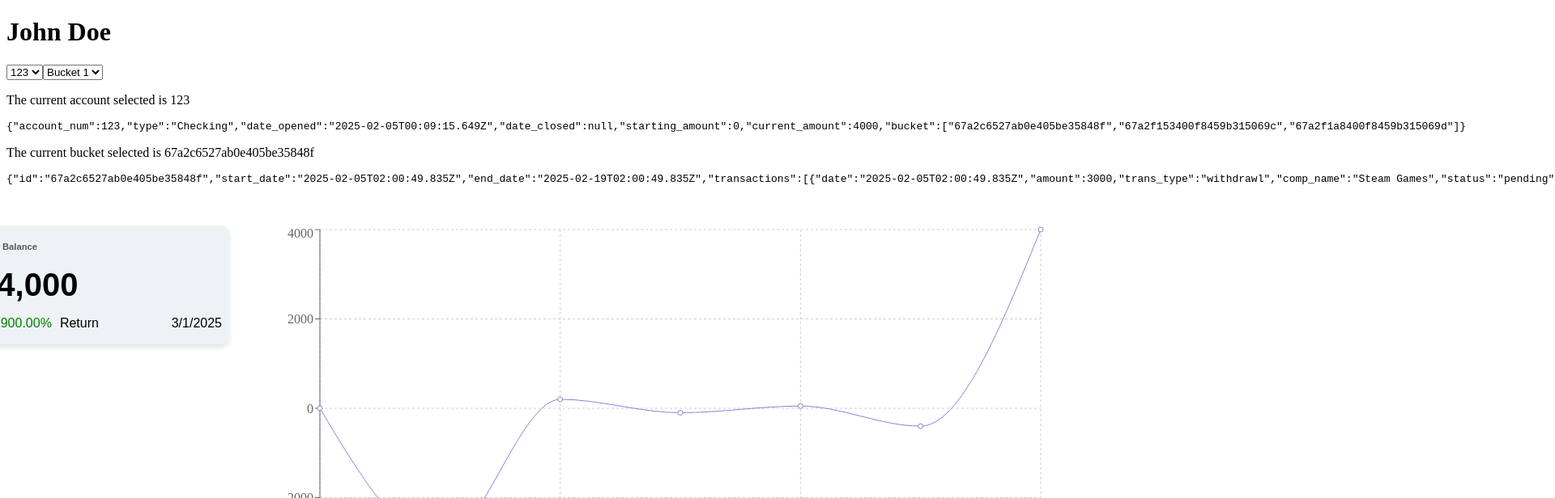
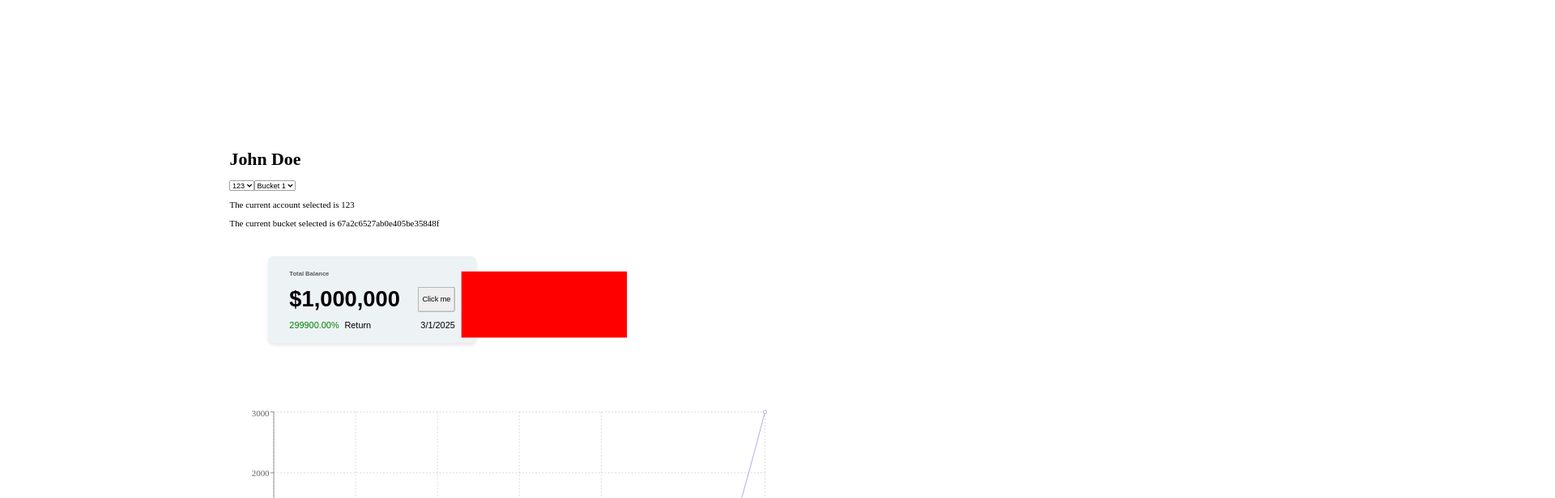
Before and after one commit to sstokesgmu/Budget-Me-App, a React (Vite) app: page / in a window 1280 px wide. Shown: the top 616 px of the page at 81% size, 1920 px wide, since content can reach past the window. Built offline with nearby package versions, Linux system fonts and the light colour scheme.

Commit message:
Moving some stuff around and adding to the structure

```diff
--- a/src/App.css
+++ b/src/App.css
@@ -1 +1 @@
-html,body,#root {height:100%;margin:unset;}
+html,body,#root {height:100%;margin:10px;}
--- a/src/App.jsx
+++ b/src/App.jsx
@@ -4,7 +4,6 @@ import User from './pages/User';
 import Dashboard from './pages/Dashboard';
 import Budget from './pages/Budget';
 import NavBar from './components/Common/NavBar';
-
 export default function App() {
 return (
     <>
--- a/src/components/Debrief.jsx
+++ b/src/components/Debrief.jsx
@@ -10,14 +10,18 @@ import {PERCENTAGE_CHANGE_INTERFACE, FORMATTER} from '../utilities/Math'
 //props percentage change, current amount, change amount
 export default function Debrief({percentage,totalAmount,currentAmount}){
 
+    totalAmount = 1000000
     //fsor each character return a span insert '$' at the start of the string
     let digitContainer = (FORMATTER.format( totalAmount?? 0)).split('');
 
     return <section className={classes.card} >
                         <div> {/*Debrief-show account information */}
                             <h5>Total Balance</h5>
-                            <section className={classes.amount_heading} >
-                                {digitContainer.map((char,index) => <span key={index}>{char}</span>)}
+                            <section style={{display:'flex', gap:'10px', justifyContent:'space-between'}}>
+                                <span className={classes.amount_heading} >
+                                    {digitContainer.map((char,index) => <span key={index}>{char}</span>)}
+                                </span>
+                                <button>Click me</button>
                             </section>
                             <div className={classes.footer}>
                                 <p>
--- a/src/index.css
+++ b/src/index.css
@@ -1,3 +1,11 @@
+
+html,body,#root {
+  height:100%;
+  width:100%;
+  margin:30px;
+  transform: scale(0.88);
+}
+
 /* :root {
   font-family: Inter, system-ui, Avenir, Helvetica, Arial, sans-serif;
   line-height: 1.5;
--- a/src/pages/Dashboard.jsx
+++ b/src/pages/Dashboard.jsx
@@ -56,26 +56,25 @@ export default function Dashboard(){
                 {account.bucket && account.bucket.map((element,index) => <option key={element} value={element}>{`Bucket ${index + 1}`}</option>)}
             </select>
             <p>The current account selected is {account.account_num}</p>
-            <pre>{JSON.stringify(account)}</pre>
+            {/* <pre>{JSON.stringify(account)}</pre> */}
             <p>{account.bucket.length > 0 ? `The current bucket selected is ${bucket.id}`: `The account has no bucket`}</p>
-            <pre>{account.bucket && JSON.stringify(bucket)}</pre>
+            {/* <pre>{account.bucket && JSON.stringify(bucket)}</pre> */}
             {/* <h1>Side Bar</h1> The navigation bar can be the sidebar */}
              {/* <h1>Side Bar</h1> The navigation bar can be the sidebar */}
-            <section style={{display: 'flex', justifyContent: 'center', width: '100%',  marginTop: '50px'}}>
-                <div style={{display: 'flex', justifyContent: 'center', gap: '10px', width: '80%'}}>
+            <section style={{display: 'flex', justifyContent: 'center', width: '100%',  marginTop: '50px', flexDirection:'column'}}>
+                <div style={{position:'relative', left: '70px'}}>
+                    <Debrief
+                    percentage=
+                    {percentageChange(account.starting_amount, account.current_amount)}
+                    totalAmount={account.current_amount}/>
+
+                    <div style={{width:'300px', height:'120px', backgroundColor:'red', position:'relative', bottom:130, left:350}}></div>
+                </div>
+                <div style={{display: 'flex', marginTop: '0px'}}>
                     {/* Left component (Debrief) takes up 30% */}
                     {/* percentage,totalAmount,currentAmount */}
-                    <div style={{flex: '0 0 20%', marginRight: '20px'}}>
-                        <Debrief
-                        percentage=
-                        {percentageChange(account.starting_amount, account.current_amount)}
-                        totalAmount={account.current_amount}/>
-                    </div>
-
+                     <LineChart_Budget bucket={bucket} account={account}/>
                     {/* Right component (BarGraph_Budget) takes up 70% */}
-                    <div style={{flex: '0 0 80%',  height:'500px', marginLeft: '20px'}}>
-                        <LineChart_Budget bucket={bucket} account={account}/>
-                    </div>
                 </div>
             </section>
             <section>
--- a/src/utilities/seed.js
+++ b/src/utilities/seed.js
@@ -15,7 +15,7 @@ export const ACCOUNTS_SEED = [
       "date_opened": "2025-02-05T00:09:15.649Z",
       "date_closed": null,
       "starting_amount": 0,
-      "current_amount": 4000,
+      "current_amount": 3000,
       "bucket": [
         "67a2c6527ab0e405be35848f",
         "67a2f153400f8459b315069c",
@@ -60,7 +60,7 @@ export const TRANSACTION_SEED = [
       "transactions": [
         {
           "date": "2025-02-05T02:00:49.835Z",
-          "amount": 3000,
+          "amount": 1000,
           "trans_type": "withdrawl",
           "comp_name": "Steam Games",
           "status": "pending",
```
Also changed, not shown: src/components/Carousel_Card.jsx (+0 -8 lines).
